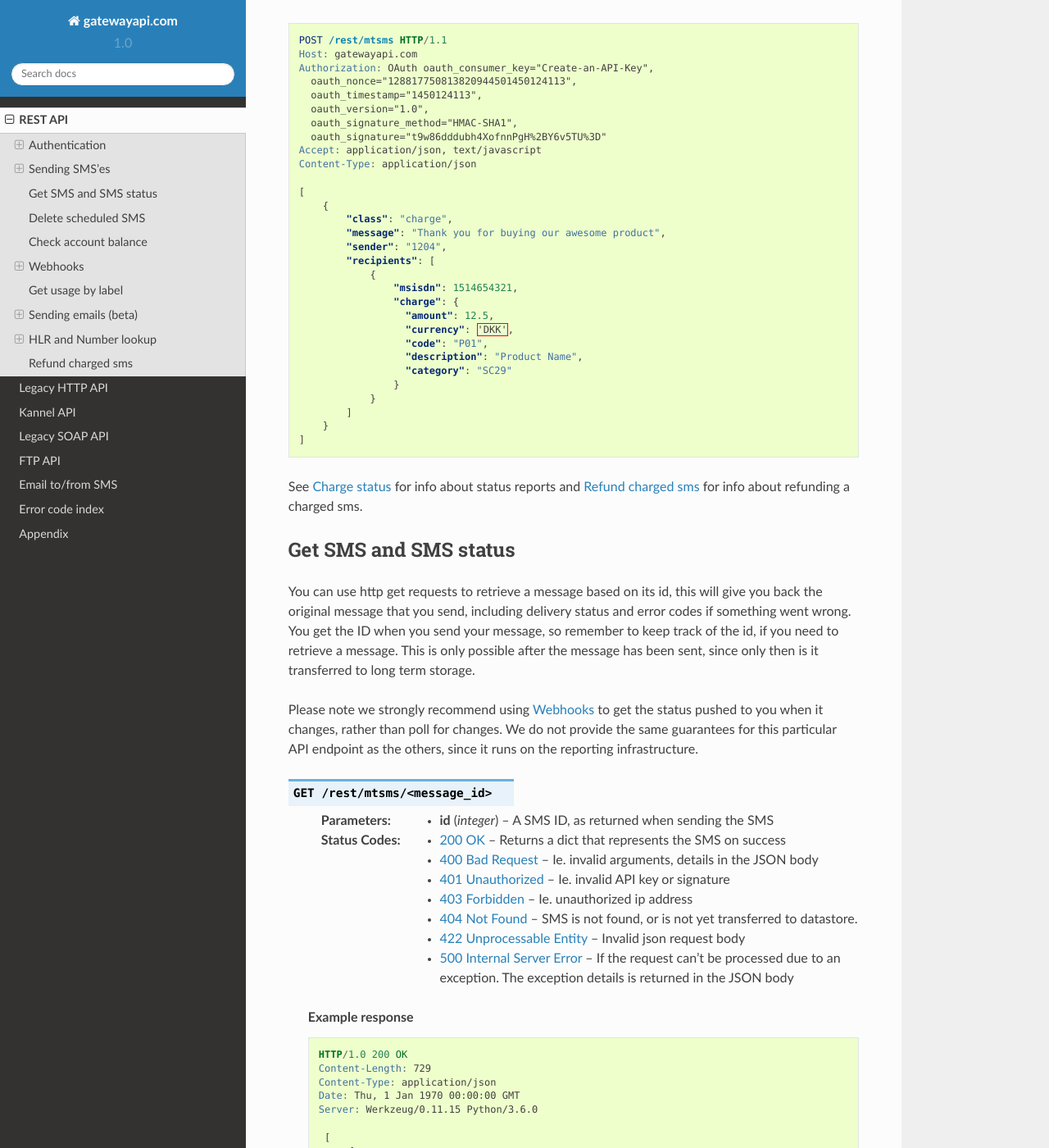
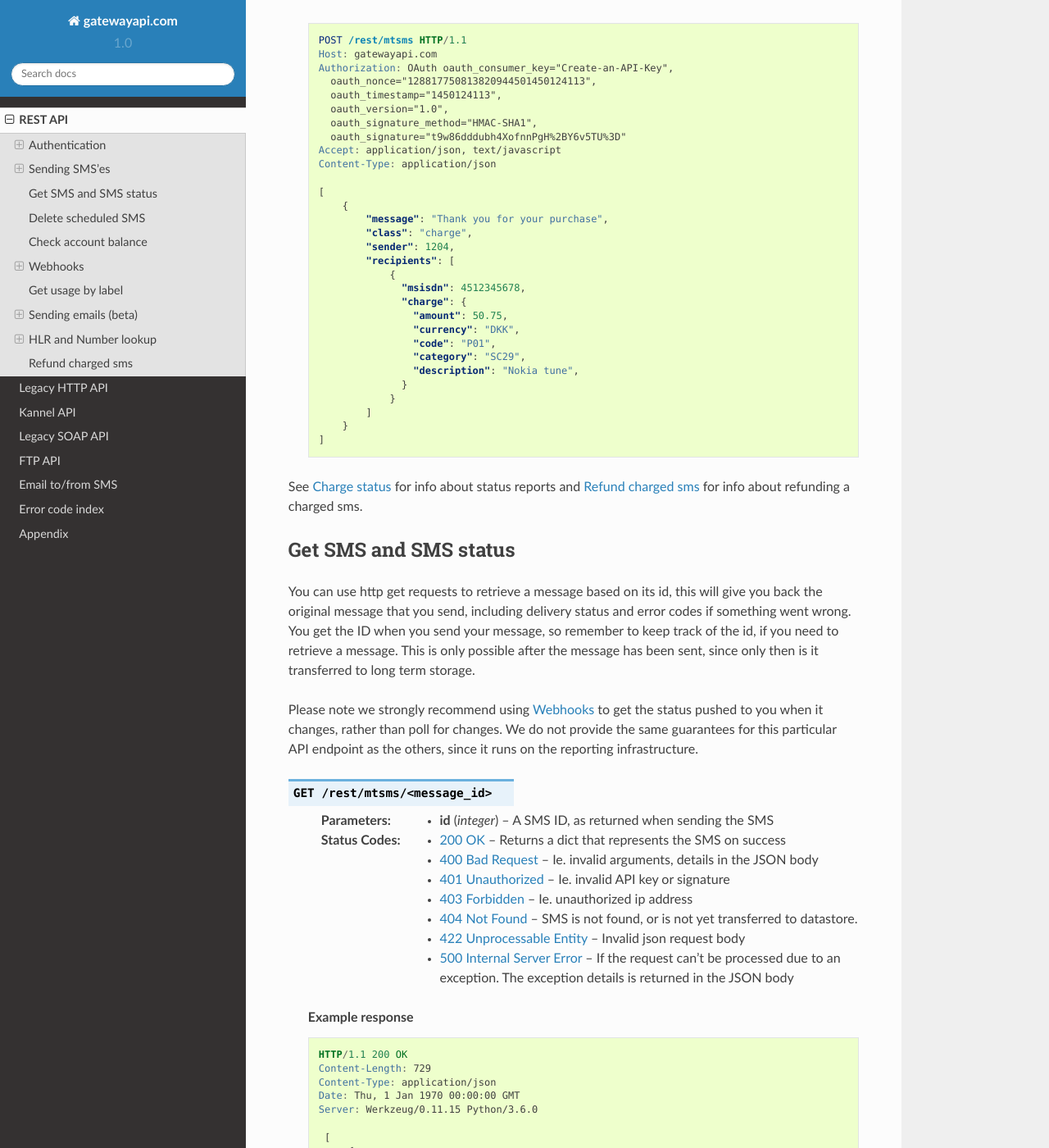
Before and after one commit to onlinecity/gatewayapi-docs, a Sphinx documentation site: the page built from docs/rest.rst, in a window 1280 px wide and 1400 px high, scrolled down 14862 px. Shown: the whole window at 82% size. Built offline with Sphinx 7.4.7 and the Read the Docs theme 2.0.0, drawn with Linux system fonts in a browser that asks for light colours.

```diff
--- a/docs/rest.rst
+++ b/docs/rest.rst
@@ -745,39 +745,38 @@ The ``charge`` object in recipient takes the following. See `Advanced usage`_ fo
 
 **Full example**
 
-.. sourcecode:: http
-
-   POST /rest/mtsms HTTP/1.1
-   Host: gatewayapi.com
-   Authorization: OAuth oauth_consumer_key="Create-an-API-Key",
-     oauth_nonce="128817750813820944501450124113",
-     oauth_timestamp="1450124113",
-     oauth_version="1.0",
-     oauth_signature_method="HMAC-SHA1",
-     oauth_signature="t9w86dddubh4XofnnPgH%2BY6v5TU%3D"
-   Accept: application/json, text/javascript
-   Content-Type: application/json
-
-   [
-       {
-           "class": "charge",
-           "message": "Thank you for buying our awesome product",
-           "sender": "1204",
-           "recipients": [
-               {
-                   "msisdn": 1514654321,
-                   "charge": {
-                     "amount": 12.5,
-                     "currency": 'DKK',
-                     "code": "P01",
-                     "description": "Product Name",
-                     "category": "SC29"
-                   }
-               }
-           ]
-       }
-   ]
-
+   .. sourcecode:: http
+
+      POST /rest/mtsms HTTP/1.1
+      Host: gatewayapi.com
+      Authorization: OAuth oauth_consumer_key="Create-an-API-Key",
+        oauth_nonce="128817750813820944501450124113",
+        oauth_timestamp="1450124113",
+        oauth_version="1.0",
+        oauth_signature_method="HMAC-SHA1",
+        oauth_signature="t9w86dddubh4XofnnPgH%2BY6v5TU%3D"
+      Accept: application/json, text/javascript
+      Content-Type: application/json
+
+      [
+          {
+              "message": "Thank you for your purchase",
+              "class": "charge",
+              "sender": 1204,
+              "recipients": [
+                  {
+                    "msisdn": 4512345678,
+                    "charge": {
+                      "amount": 50.75,
+                      "currency": "DKK",
+                      "code": "P01",
+                      "category": "SC29",
+                      "description": "Nokia tune",
+                    }
+                  }
+              ]
+          }
+      ]
 
 See `Charge status`_ for info about status reports and `Refund charged sms`_ for info about refunding a charged sms.
 
@@ -812,7 +811,7 @@ reporting infrastructure.
 
   .. sourcecode:: http
 
-    HTTP/1.0 200 OK
+    HTTP/1.1 200 OK
     Content-Length: 729
     Content-Type: application/json
     Date: Thu, 1 Jan 1970 00:00:00 GMT
```
